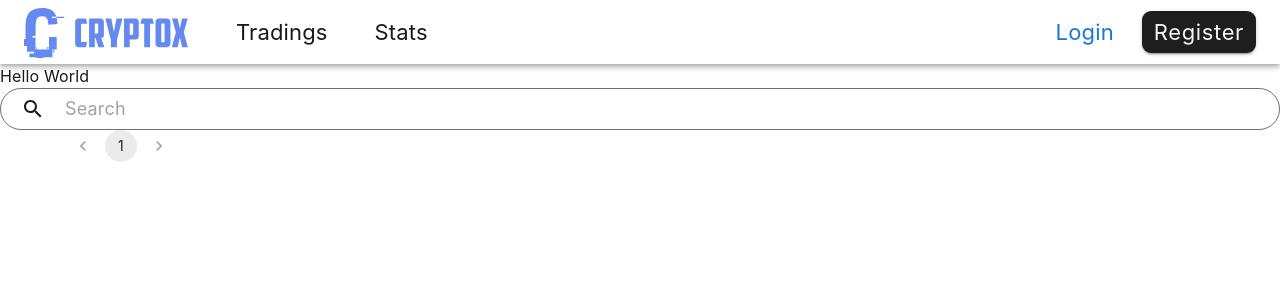
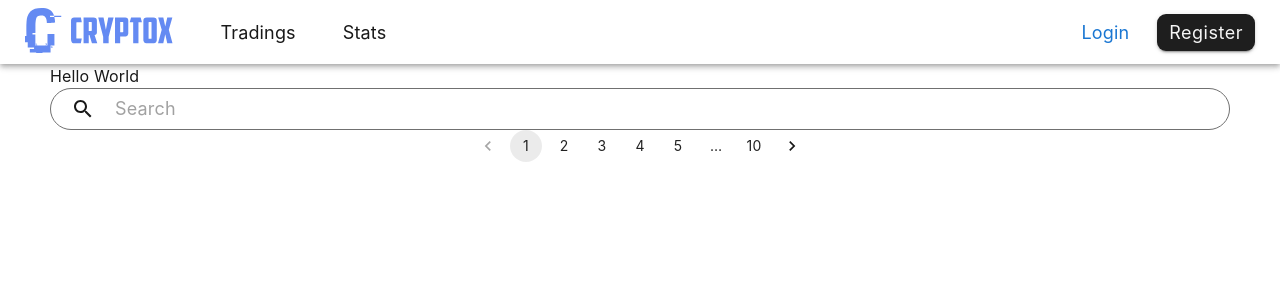
Before and after one commit to COS30049/cos30049_frontend, a React (Create React App) app: page / in a window 1280 px wide. Shown: the top 300 px of the page. Built offline with nearby package versions, Linux system fonts and the light colour scheme.

Commit message:
Working on AssetsWrapper

```diff
--- a/src/App.css
+++ b/src/App.css
@@ -10,9 +10,6 @@
   text-align: center;
 }
 
-.nav-bar * {
-  font-size: 22px !important;
-}
 body {
   margin: 0;
   padding: 0;
--- a/src/App.jsx
+++ b/src/App.jsx
@@ -3,7 +3,7 @@ import React, { useState } from 'react';
 import NavBar from './components/NavBar';
 import Home from './views/Home';
 
-import { ThemeProvider } from '@mui/material';
+import { Box, Container, ThemeProvider } from '@mui/material';
 import { createTheme } from '@mui/material';
 import { BrowserRouter as Router, Route, Routes} from 'react-router-dom';
 import PopUp from './components/PopUp';
@@ -17,12 +17,19 @@ export default function App() {
           <div>
             <ThemeProvider theme={theme}>
               <NavBar />
+              <Container disableGutters className='content' maxWidth={false}
+                sx={{
+                  m: '0',
+                  p: '0 50px',
+                }}
+              >
                 <Router>
                   <Routes>
                     <Route path='/' element={<Home />}/>
                     <Route path='/login' element={<PopUp />}/>
                   </Routes>
                 </Router>
+              </Container>
             </ThemeProvider>
           </div>
         );
--- a/src/components/AssetsWrapper.jsx
+++ b/src/components/AssetsWrapper.jsx
@@ -7,7 +7,10 @@ export default function AssetsWrapper() {
         <>
             <CssBaseline />
             <AssetsSlide />
-            <Pagination />
+            <Pagination
+                count={10}
+                sx={{display: "flex", mx: "auto", justifyContent:"center"}}
+            />
         </>
 
     )
--- a/src/components/NavBar.jsx
+++ b/src/components/NavBar.jsx
@@ -7,18 +7,20 @@ export default function NavBar() {
     return (
         <ThemeProvider theme={theme}>
             <Box>
-                <AppBar position="static" className="nav-bar">
-                    <Toolbar
+                <AppBar position="static" className="nav-bar"
                     sx={{
-                        padding: '0px !important',
+                        px: "25px",
+                        backgroundColor: '#FFFFFF',
+                        fontSize: "18px",
+                    }}
+                >
+                    <Toolbar disableGutters={true}
+                    sx={{
                         display: 'flex',
                         alignItems: 'center',
                         justifyContent: "space-between",
-                        backgroundColor: '#FFFFFF',
-                        padding: "5px 25px 5px 25px",
-                        fontSize: "22px",
+
                     }}
-                    disablePadding
                     >
                         <Box
                             sx={{
@@ -32,7 +34,7 @@ export default function NavBar() {
                                 }}
                             >
                                 <YourSvg
-                                    fill="#648AF2" height={50}
+                                    fill="#648AF2" height={45}
                                 />
 
                             </Box>
@@ -93,6 +95,7 @@ export default function NavBar() {
                                     border: 'none',
                                     lineHeight: 'normal',
                                     borderRadius: '9px',
+                                    fontSize: "18px",
                                 }}
                             >
                                 Register
```
Lines whose indentation alone changed are shown as unchanged.
